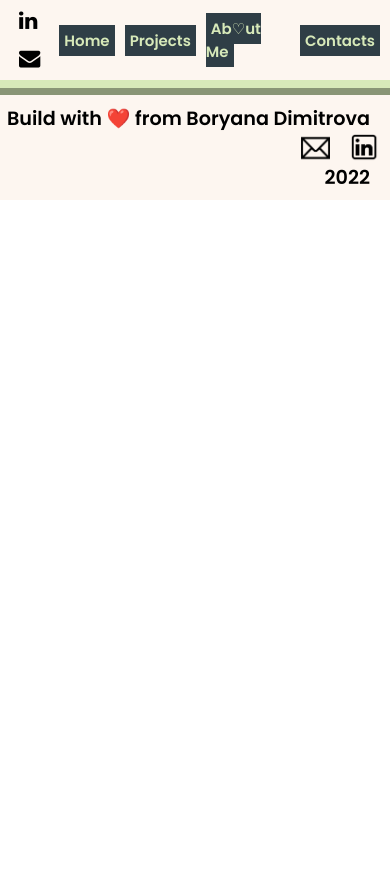
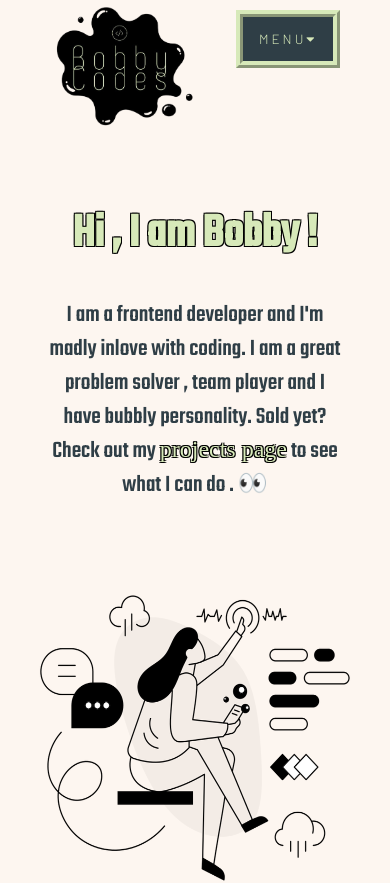
Before and after one commit to boryand/new_portfolio, a React (Create React App) app: page /home in a window 390 px wide. Shown: the top 883 px of the page. Before the commit the page ends 844 px from the top, so only its background shows below. Built offline with nearby package versions, Linux system fonts and the light colour scheme; a web font is replaced by a local one.

Commit message:
adding new navbar

```diff
--- a/src/App.js
+++ b/src/App.js
@@ -15,7 +15,7 @@ function App() {
       <Navbar />
 
       <Switch>
-        <Route exact path="/">
+        <Route exact path="/home">
           <Landing />
         </Route>
         <Route exact path="/projects">
--- a/src/COMPONENTS/navbar.js
+++ b/src/COMPONENTS/navbar.js
@@ -1,27 +1,48 @@
-import bobby from "../IMAGES/bobby.png"
-import linked from "../IMAGES/linkedin.png"
-import email from "../IMAGES/email2.png"
+import bobby from "../IMAGES/bobby.png";
+import linked from "../IMAGES/linkedin.png";
+import email from "../IMAGES/email2.png";
 
 const Navbar = () => {
   return (
     <div class="container">
       <div className="nav_container">
-         <img className="mine_logo" src={bobby} />
+        <img className="mine_logo" src={bobby} />
 
-         <div className="nav_container2">
+        {/* <div className="nav_container2">
          <a href="https://www.linkedin.com/in/boryana-dimitrova94/" target="_blank"> <i class="fa fa-linkedin   fa-lg"   aria-hidden="true" id="linked"></i></a>
          <a href="mailto:boryana.dimitrova789@gmail.com" target="_blank"> <i class="fa fa-envelope   fa-lg" aria-hidden="true" id="mail"></i></a>
-         </div>
+         </div> */}
+      </div>
 
-
-         </div>
-
-      <ul className="nav">
+      {/* <ul className="nav">
         <li className="nav_item"> <a className="link1" href="/"> Home </a> </li>
         <li className="nav_item"> <a className="link1" href="/projects"> Projects </a> </li>
         <li className="nav_item"> <a className="link2" href="/about_me"> Ab♡ut Me </a> </li>
         <li className="nav_item"> <a className="link1" href="/contacts"> Contacts </a> </li>
-      </ul>
+      </ul> */}
+
+      <div className="dropdown">
+        <button className="dropbtn">
+          MENU
+          <i className="fa fa-caret-down"></i>
+        </button>
+        <div className="dropdown-content">
+          <a href="/home">Home</a>
+          <a href="/projects">Projects</a>
+          <a href="/about_me">Ab♡ut</a>
+          <a href="/contacts">Contacts</a>
+          <a href="#">
+            <i
+              class="fa fa-linkedin   fa-lg"
+              aria-hidden="true"
+              id="linked"
+            ></i>
+          </a>
+          <a href="#">
+            <i class="fa fa-envelope fa-lg" aria-hidden="true" id="mail"></i>
+          </a>
+        </div>
+      </div>
     </div>
   );
 };
--- a/src/SASS/landing.scss
+++ b/src/SASS/landing.scss
@@ -25,7 +25,7 @@
   .my_description {
     align-self: center;
     font-family: "Teko", sans-serif;
-    font-size: 1.6rem;
+    font-size: 2rem;
     margin-top: 3%;
     width: 600px;
 
--- a/src/SASS/navbar.scss
+++ b/src/SASS/navbar.scss
@@ -2,107 +2,80 @@
   display: flex;
   justify-content: space-between;
   background-color: $medium;
-
   .mine_logo {
     height: 130px;
     margin-left: 50px;
   }
 }
 
-.nav {
-  display: flex;
-  align-items: center;
-  justify-content: flex-end;
-  background-color: $medium;
-
-  height: 80px;
+.navbar a {
+  float: left;
+  font-size: 16px;
+  color: hotpink;
+  text-align: center;
+  padding: 14px 16px;
+  text-decoration: none;
 }
 
-.nav_item {
-  list-style-type: none;
-  background-color: transparent;
-}
 
-.link1,
-.link2 {
-  text-decoration: none;
-  color: #d7e9b9;;
-  font-family: "Poppins", sans-serif;
-  font-size: 1.2rem;
-  margin-right: 20px;
-  background-color: #2f3e46;
-  padding:5px
-}
-
-.link2 {
-  color: #d7e9b9;
-  font-size: 1.2rem;
-  background-color: #2f3e46;
-  padding:5px
-}
-
-.nav_container {
-  display: flex;
-  justify-content: center;
-
-  align-items: center;
-}
-
-.linked1 {
-  height: 40px;
-  margin-left: 50px;
-}
-
-#linked,
-#mail {
-  padding: 11px 19px;
- color: black;
+.dropdown {
+  float: left;
+  overflow: hidden;
+  margin-right: 50px;
 
 }
 
 
-.nav_container2 {
-  display: flex;
-  flex-direction: column;
+.dropdown .dropbtn {
+  border: 2mm ridge #d7e9b9;
+  outline: none;
+  color: #d7e9b9;
+  font-family: "Barlow";
+  padding: 14px 16px;
+  background-color: #2f3e46;
+   letter-spacing: 3px;
+  margin-top:10px;
 }
 
+.dropdown-content {
+  display: none;
+  position: absolute;
+  background-color: $medium;
+  width: 110px;
+
+  z-index: 1;
+}
+
+/* Links inside the dropdown */
+.dropdown-content a {
+  float: none;
+  color: black;
+  padding: 12px 16px;
+  text-decoration: none;
+  display: block;
+  text-align: center;
+  font-family: "Teko", sans-serif;
+  font-size: 1.3rem;
+}
+
+/* Add a grey background color to dropdown links on hover */
+.dropdown-content a:hover {
+  background-color: #ddd;
+}
+
+/* Show the dropdown menu on hover */
+.dropdown:hover .dropdown-content {
+  display: block;
+}
 
 //MEDIA QUERIES
 
 @media only screen and (max-width: 450px) {
-  .nav {
-    justify-content: center;
-    align-items: center;
-  }
-
-  .link1,
-  .link2 {
-    font-size: 15px;
-    margin-right: 10px;
-  }
-  .mine_logo {
-    display: none;
-  }
+  // @include nav1()
 }
 
 @media only screen and (min-width: 451px) and (max-width: 767px) {
-  .nav {
-    justify-content: center;
-  }
-  .link1,
-  .link2 {
-    font-size: 17px;
-  }
 }
 
 @media only screen and (min-width: 767px) and (max-width: 1025px) {
-  .link1,
-  .link2 {
-    font-size: 15px;
-    margin-right: 20px;
-  }
-
-  .sub_contacts {
-    margin-left: 50px;
-  }
 }
--- a/src/SASS/style.css
+++ b/src/SASS/style.css
@@ -17,92 +17,62 @@
   margin-left: 50px;
 }
 
-.nav {
-  display: flex;
-  align-items: center;
-  justify-content: flex-end;
-  background-color: #fdf6f0;
-  height: 80px;
+.navbar a {
+  float: left;
+  font-size: 16px;
+  color: hotpink;
+  text-align: center;
+  padding: 14px 16px;
+  text-decoration: none;
 }
 
-.nav_item {
-  list-style-type: none;
-  background-color: transparent;
+.dropdown {
+  float: left;
+  overflow: hidden;
+  margin-right: 50px;
 }
 
-.link1,
-.link2 {
-  text-decoration: none;
+.dropdown .dropbtn {
+  border: 2mm ridge #d7e9b9;
+  outline: none;
   color: #d7e9b9;
-  font-family: "Poppins", sans-serif;
-  font-size: 1.2rem;
-  margin-right: 20px;
+  font-family: "Barlow";
+  padding: 14px 16px;
   background-color: #2f3e46;
-  padding: 5px;
+  letter-spacing: 3px;
+  margin-top: 10px;
 }
 
-.link2 {
-  color: #d7e9b9;
-  font-size: 1.2rem;
-  background-color: #2f3e46;
-  padding: 5px;
+.dropdown-content {
+  display: none;
+  position: absolute;
+  background-color: #fdf6f0;
+  width: 110px;
+  z-index: 1;
 }
 
-.nav_container {
-  display: flex;
-  justify-content: center;
-  align-items: center;
+/* Links inside the dropdown */
+.dropdown-content a {
+  float: none;
+  color: black;
+  padding: 12px 16px;
+  text-decoration: none;
+  display: block;
+  text-align: center;
+  font-family: "Teko", sans-serif;
+  font-size: 1.3rem;
 }
 
-.linked1 {
-  height: 40px;
-  margin-left: 50px;
+/* Add a grey background color to dropdown links on hover */
+.dropdown-content a:hover {
+  background-color: #ddd;
 }
 
-#linked,
-#mail {
-  padding: 11px 19px;
-  color: black;
+/* Show the dropdown menu on hover */
+.dropdown:hover .dropdown-content {
+  display: block;
 }
 
-.nav_container2 {
-  display: flex;
-  flex-direction: column;
-}
-
-@media only screen and (max-width: 450px) {
-  .nav {
-    justify-content: center;
-    align-items: center;
-  }
-  .link1,
-.link2 {
-    font-size: 15px;
-    margin-right: 10px;
-  }
-  .mine_logo {
-    display: none;
-  }
-}
-@media only screen and (min-width: 451px) and (max-width: 767px) {
-  .nav {
-    justify-content: center;
-  }
-  .link1,
-.link2 {
-    font-size: 17px;
-  }
-}
-@media only screen and (min-width: 767px) and (max-width: 1025px) {
-  .link1,
-.link2 {
-    font-size: 15px;
-    margin-right: 20px;
-  }
-  .sub_contacts {
-    margin-left: 50px;
-  }
-}
 .cont1 {
   display: flex;
   justify-content: space-evenly;
@@ -126,7 +96,7 @@
 .cont1 .my_description {
   align-self: center;
   font-family: "Teko", sans-serif;
-  font-size: 1.6rem;
+  font-size: 2rem;
   margin-top: 3%;
   width: 600px;
   color: #2f3e46;
@@ -195,7 +165,7 @@
     width: 270px;
   }
   .cont1_sub .lets_build {
-    font-size: 4rem;
+    font-size: 3rem;
   }
 }
 @media only screen and (min-width: 376px) and (max-width: 500px) {
@@ -228,7 +198,7 @@
     width: 270px;
   }
   .cont1_sub .lets_build {
-    font-size: 4rem;
+    font-size: 3rem;
   }
   .cont1 {
     height: 820px;
@@ -240,9 +210,6 @@
   .cont1_sub .my_description {
     width: 300px;
     font-size: 1.5rem;
-  }
-  .cont1_sub .lets_build {
-    font-size: 4.3rem;
   }
 }
 @media only screen and (min-width: 500px) and (max-width: 668px) {
@@ -275,7 +242,7 @@
     width: 270px;
   }
   .cont1_sub .lets_build {
-    font-size: 4rem;
+    font-size: 3rem;
   }
   .cont1 {
     height: 820px;
@@ -287,9 +254,6 @@
   .cont1_sub .my_description {
     width: 300px;
     font-size: 1.5rem;
-  }
-  .cont1_sub .lets_build {
-    font-size: 4.3rem;
   }
   .cont1 {
     height: -webkit-max-content;
@@ -334,7 +298,7 @@
     width: 270px;
   }
   .cont1_sub .lets_build {
-    font-size: 4rem;
+    font-size: 3rem;
   }
   .cont1 {
     height: 820px;
@@ -346,9 +310,6 @@
   .cont1_sub .my_description {
     width: 300px;
     font-size: 1.5rem;
-  }
-  .cont1_sub .lets_build {
-    font-size: 4.3rem;
   }
   .cont1 {
     height: -webkit-max-content;
@@ -409,7 +370,7 @@
     width: 270px;
   }
   .cont1_sub .lets_build {
-    font-size: 4rem;
+    font-size: 3rem;
   }
   .cont1 {
     height: 820px;
@@ -421,9 +382,6 @@
   .cont1_sub .my_description {
     width: 300px;
     font-size: 1.5rem;
-  }
-  .cont1_sub .lets_build {
-    font-size: 4.3rem;
   }
   .cont1 {
     height: -webkit-max-content;
@@ -490,7 +448,7 @@
     width: 270px;
   }
   .cont1_sub .lets_build {
-    font-size: 4rem;
+    font-size: 3rem;
   }
   .cont1 {
     height: 820px;
@@ -502,9 +460,6 @@
   .cont1_sub .my_description {
     width: 300px;
     font-size: 1.5rem;
-  }
-  .cont1_sub .lets_build {
-    font-size: 4.3rem;
   }
   .cont1 {
     height: -webkit-max-content;
```
Also changed, not shown: src/SASS/mixins.scss (+21 -6 lines), 1 other file (tests, documents, lock files or other folders).
